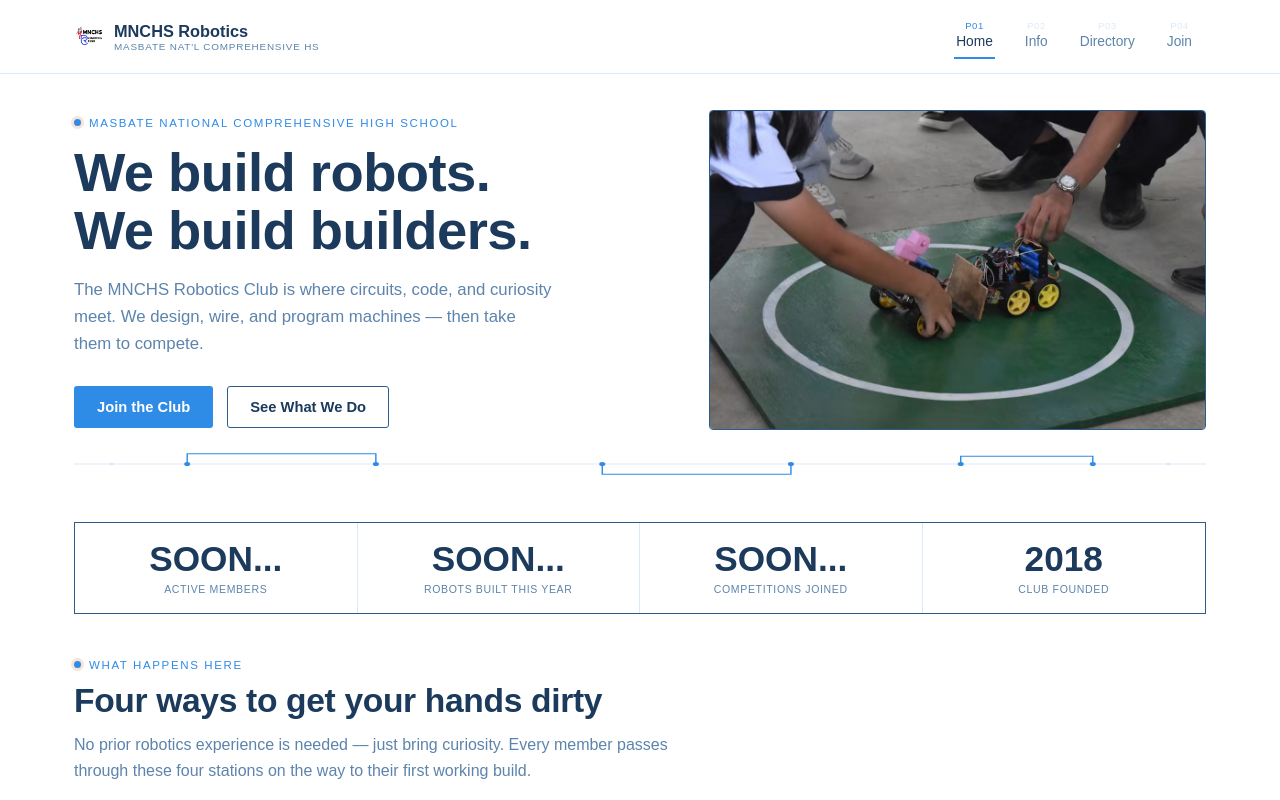
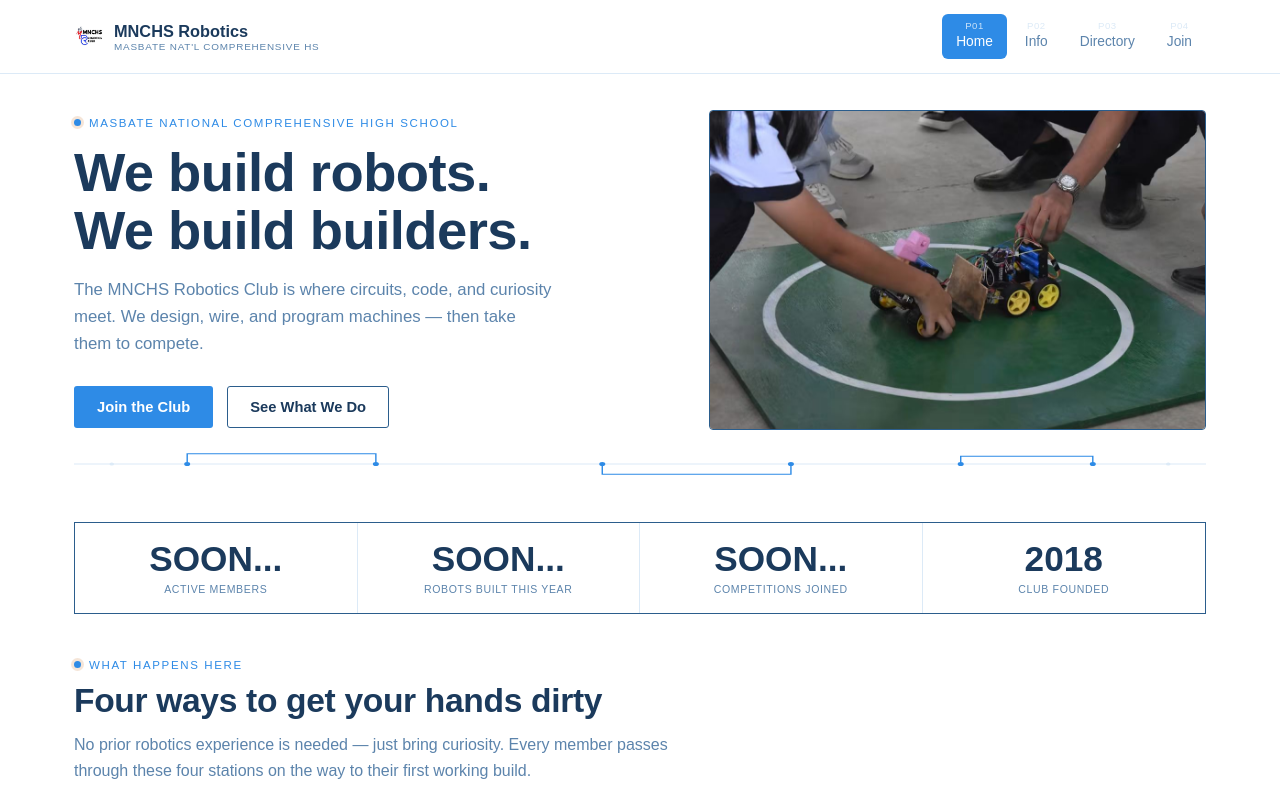
Before and after one commit to Stevemrfg/MNCHS-Robotics-Club-Website, a React (Vite) app in the folder mnchs-robotics/: page / in a window 1280 px wide. Shown: the top 800 px of the page. Built offline with nearby package versions, Linux system fonts and the light colour scheme.

Commit message:
Refactor button styles and update active pin-link state
Updated border-radius and transition properties for button styling. Modified active state styles for pin-link to include background color and adjusted text color.

```diff
--- a/mnchs-robotics/src/index.css
+++ b/mnchs-robotics/src/index.css
@@ -165,8 +165,8 @@ button { font-family: var(--font-body); cursor: pointer; }
   font-size: 0.86rem;
   font-weight: 500;
   color: var(--ink-soft);
-  border-radius: 3px;
-  transition: color 0.15s ease;
+  border-radius: 6px;
+  transition: color 0.15s ease, background 0.15s ease;
 }
 
 .pin-link .pin-num {
@@ -180,17 +180,11 @@ button { font-family: var(--font-body); cursor: pointer; }
 .pin-link:hover { color: var(--ink-deep); }
 .pin-link:hover .pin-num { color: var(--copper); }
 
-.pin-link.active { color: var(--ink-deep); }
-.pin-link.active .pin-num { color: var(--copper); }
-.pin-link.active::after {
-  content: '';
-  position: absolute;
-  bottom: 0;
-  left: 18%;
-  right: 18%;
-  height: 2px;
+.pin-link.active {
   background: var(--copper);
+  color: #FFFFFF;
 }
+.pin-link.active .pin-num { color: rgba(255, 255, 255, 0.75); }
 
 .nav-toggle {
   display: none;
```
